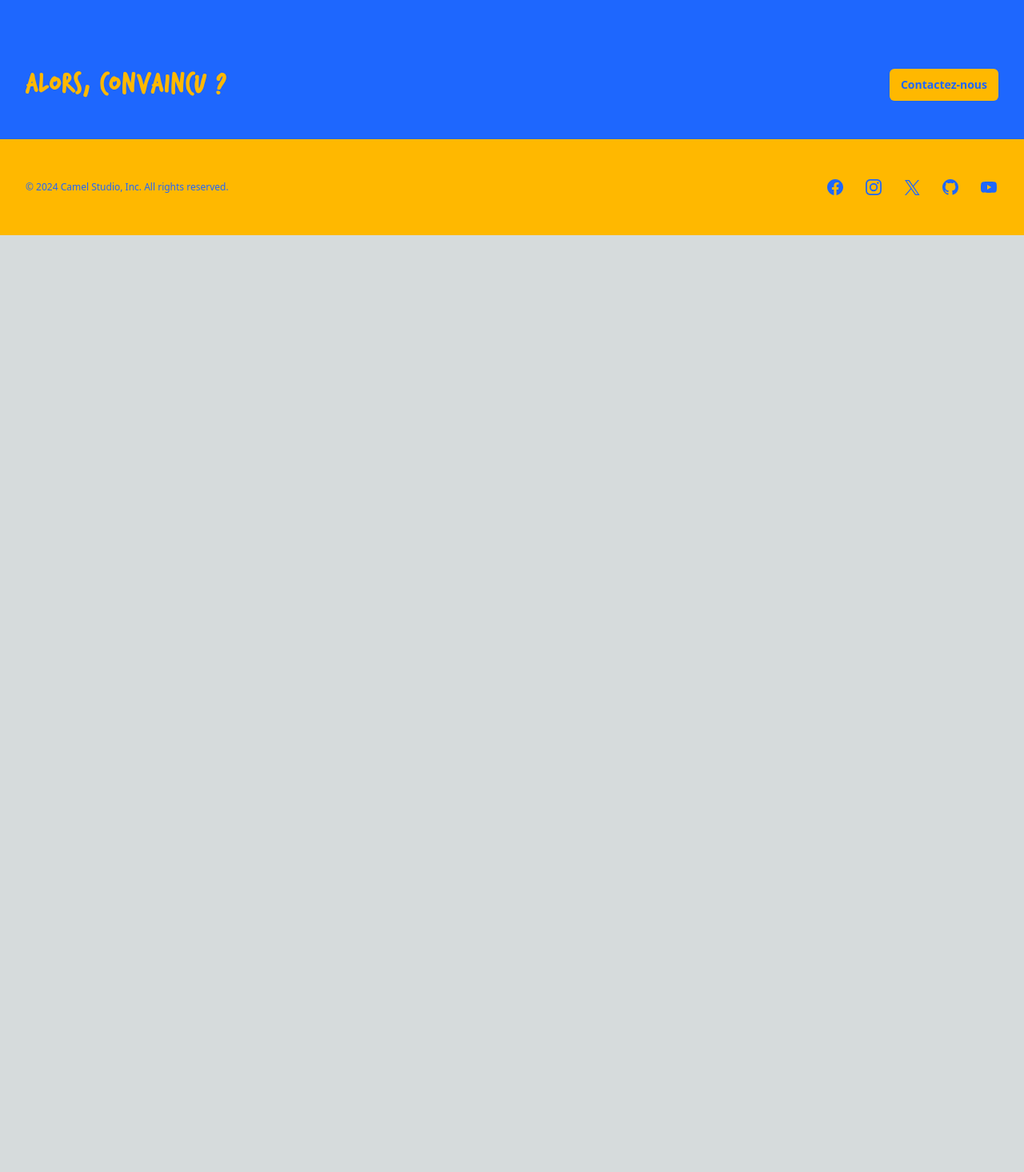
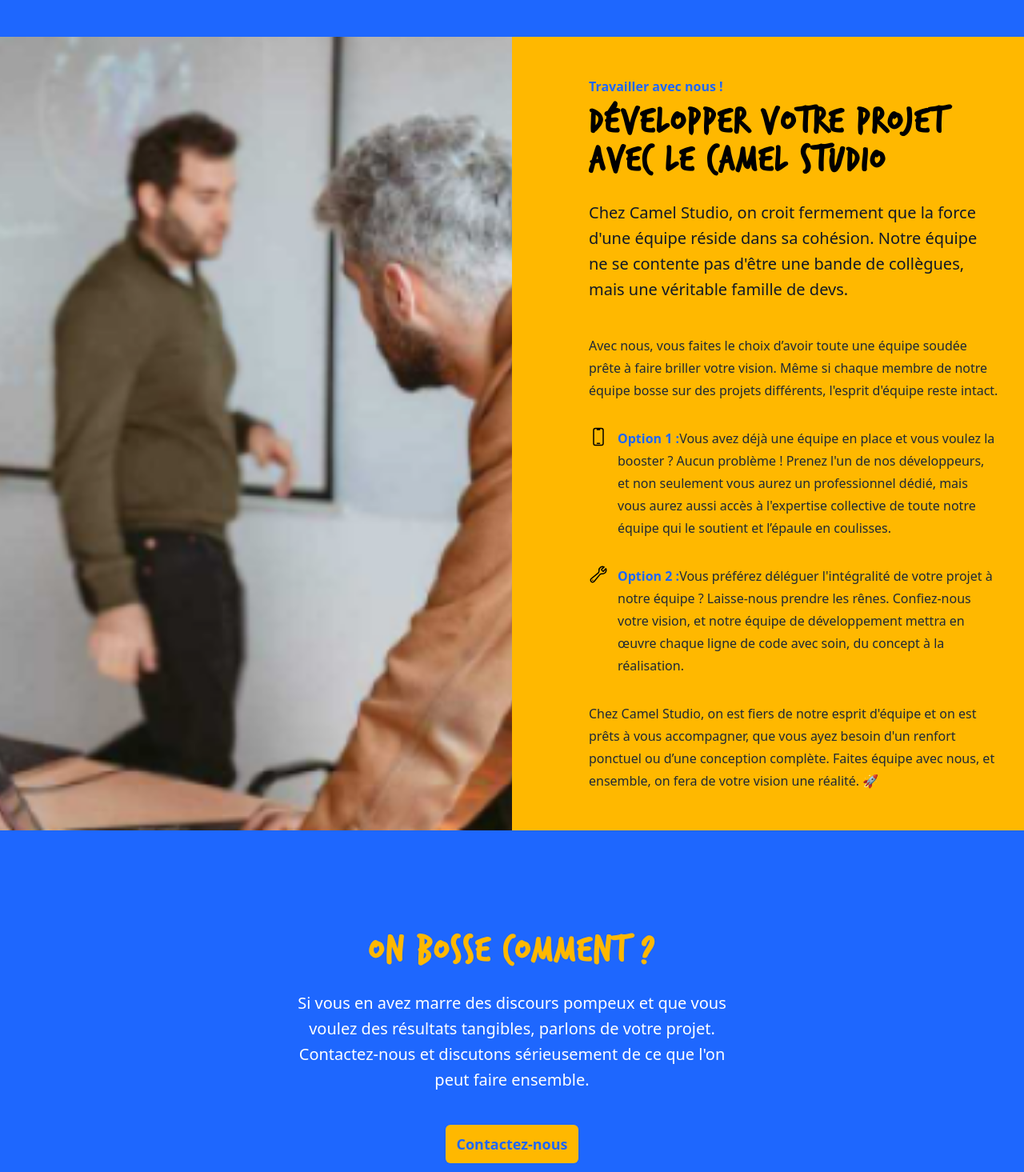
Before and after one commit to JeanneGrenet/landing-page-cs, a Next.js app: page / in a window 1280 px wide. Shown: the part 1925-3390 px from the top of the page at 80% size. Before the commit the page ends 2219 px from the top, so only its background shows below. Built offline with nearby package versions, Linux system fonts and the light colour scheme.

Commit message:
update things, create the project and working sections

```diff
--- a/src/app/page.tsx
+++ b/src/app/page.tsx
@@ -1,15 +1,19 @@
-import MainCtaSection from "@/components/maintCtaSection";
+import CtaSection from "@/components/CtaSection";
 import HeroSection from "../components/hero";
 import ServicesSection from "../components/services";
 import FooterSection from "@/components/footer";
+import ProjectsSection from "@/components/projects";
+import WorkingSection from "@/components/working";
 
 export default function Home() {
   return (
     <>
       <HeroSection />
       <ServicesSection />
-      <MainCtaSection label="Prêt à travaillez avec nous ?" />
-      <MainCtaSection label="Alors, convaincu ?" />
+      <CtaSection label="Prêt à travaillez avec nous ?" />
+      <ProjectsSection />
+      <WorkingSection />
+      <CtaSection label="Alors, convaincu ?" />
       <FooterSection />
     </>
   );
--- a/src/components/maintCtaSection.tsx
+++ b/src/components/CtaSection.tsx
@@ -1,4 +1,4 @@
-export default function MainCtaSection(props: { label: string }) {
+export default function CtaSection(props: { label: string }) {
   return (
     <div className="bg-primary">
       <div className="mx-auto max-w-7xl sm:py-12 lg:flex lg:items-center lg:justify-between lg:px-8">
--- a/src/components/hero.tsx
+++ b/src/components/hero.tsx
@@ -1,7 +1,6 @@
 import Image from "next/image";
 import logo from "../assets/images/logo.svg";
 import teamPic1 from "../assets/images/team.jpg";
-import { useState } from "react";
 
 const navigation = [
   { name: "Services", href: "#services" },
--- /dev/null
+++ b/src/components/projects.tsx
@@ -0,0 +1,91 @@
+import mobileIcon from "../assets/images/mobileIcon.svg";
+import wrenchIcon from "../assets/images/wrenchIcon.svg";
+import teamPic from "../assets/images/team2.png";
+import Image from "next/image";
+import Icon from "next/image";
+
+export default function ProjectsSection() {
+  return (
+    <div className="relative bg-secondary">
+      <div className="mx-auto max-w-7xl lg:flex lg:justify-between lg:px-8 xl:justify-end">
+        <div className="lg:flex lg:w-1/2 lg:shrink lg:grow-0 xl:absolute xl:inset-y-0 xl:right-1/2 xl:w-1/2">
+          <div className="relative h-80 lg:-ml-8 lg:h-auto lg:w-full lg:grow xl:ml-0">
+            <Image
+              className="absolute inset-0 h-full w-full bg-gray-50 object-cover"
+              src={teamPic}
+              alt=""
+            />
+          </div>
+        </div>
+        <div className="px-6 lg:contents">
+          <div className="mx-auto max-w-2xl pb-12 pt-16 sm:pb-12 sm:pt-12 lg:ml-8 lg:mr-0 lg:w-full lg:max-w-lg lg:flex-none lg:pt-12 xl:w-1/2">
+            <p className="text-base font-semibold leading-7 text-primary">
+              Travailler avec nous !
+            </p>
+            <h1 className="mt-2 text-3xl font-bold tracking-wider font-TrashHand sm:text-5xl">
+              Développer votre projet avec le Camel Studio
+            </h1>
+            <p className="mt-6 text-xl leading-8 text-gray-900">
+              Chez Camel Studio, on croit fermement que la force d&apos;une
+              équipe réside dans sa cohésion. Notre équipe ne se contente pas
+              d&apos;être une bande de collègues, mais une véritable famille de
+              devs.
+            </p>
+            <div className="mt-10 max-w-xl text-base leading-7 text-gray-800 lg:max-w-none">
+              <p>
+                Avec nous, vous faites le choix d’avoir toute une équipe soudée
+                prête à faire briller votre vision. Même si chaque membre de
+                notre équipe bosse sur des projets différents, l&apos;esprit
+                d&apos;équipe reste intact.
+              </p>
+              <ul role="list" className="mt-8 space-y-8 text-gray-800">
+                <li className="flex gap-x-3">
+                  <Icon
+                    src={mobileIcon}
+                    className="h-6 w-6"
+                    aria-hidden="true"
+                    alt=""
+                  />
+                  <span>
+                    <strong className="font-semibold text-primary">
+                      Option 1 :
+                    </strong>
+                    Vous avez déjà une équipe en place et vous voulez la booster
+                    ? Aucun problème ! Prenez l&apos;un de nos développeurs, et
+                    non seulement vous aurez un professionnel dédié, mais vous
+                    aurez aussi accès à l&apos;expertise collective de toute
+                    notre équipe qui le soutient et l’épaule en coulisses.
+                  </span>
+                </li>
+                <li className="flex gap-x-3">
+                  <Icon
+                    src={wrenchIcon}
+                    className="h-6 w-6"
+                    aria-hidden="true"
+                    alt=""
+                  />
+                  <span>
+                    <strong className="font-semibold text-primary">
+                      Option 2 :
+                    </strong>
+                    Vous préférez déléguer l&apos;intégralité de votre projet à
+                    notre équipe ? Laisse-nous prendre les rênes. Confiez-nous
+                    votre vision, et notre équipe de développement mettra en
+                    œuvre chaque ligne de code avec soin, du concept à la
+                    réalisation.
+                  </span>
+                </li>
+              </ul>
+              <p className="mt-8">
+                Chez Camel Studio, on est fiers de notre esprit d&apos;équipe et
+                on est prêts à vous accompagner, que vous ayez besoin d&apos;un
+                renfort ponctuel ou d’une conception complète. Faites équipe
+                avec nous, et ensemble, on fera de votre vision une réalité. 🚀
+              </p>
+            </div>
+          </div>
+        </div>
+      </div>
+    </div>
+  );
+}
--- a/src/components/services.tsx
+++ b/src/components/services.tsx
@@ -1,4 +1,3 @@
-import logo from "../assets/images/logo.svg";
 import mobileIcon from "../assets/images/mobileIcon.svg";
 import wrenchIcon from "../assets/images/wrenchIcon.svg";
 import adviseIcon from "../assets/images/adviseIcon.svg";
@@ -56,7 +55,7 @@ export default function ServicesSection() {
             Nos prestations
           </h2>
           <p
-            className="mt-2 text-3xl font-bold tracking-wider font-TrashHand text-white sm:text-4xl"
+            className="mt-2 text-3xl font-bold tracking-wider font-TrashHand text-white sm:text-5xl"
             id="services"
           >
             Ce qu’on sait faire ?
--- /dev/null
+++ b/src/components/working.tsx
@@ -0,0 +1,26 @@
+export default function WorkingSection() {
+  return (
+    <div className="bg-primary">
+      <div className="px-6 py-24 sm:px-6 sm:py-32 lg:px-8">
+        <div className="mx-auto max-w-2xl text-center">
+          <h2 className="text-3xl font-bold tracking-wider font-TrashHand text-secondary sm:text-5xl">
+            On bosse comment ?
+          </h2>
+          <p className="mx-auto mt-6 max-w-xl text-xl leading-8 text-white">
+            Si vous en avez marre des discours pompeux et que vous voulez des
+            résultats tangibles, parlons de votre projet. Contactez-nous et
+            discutons sérieusement de ce que l&apos;on peut faire ensemble.
+          </p>
+          <div className="mt-10 flex items-center justify-center gap-x-6">
+            <a
+              href="#"
+              className="rounded-md bg-secondary px-3.5 py-2.5 text-lg font-semibold text-primary"
+            >
+              Contactez-nous
+            </a>
+          </div>
+        </div>
+      </div>
+    </div>
+  );
+}
```
